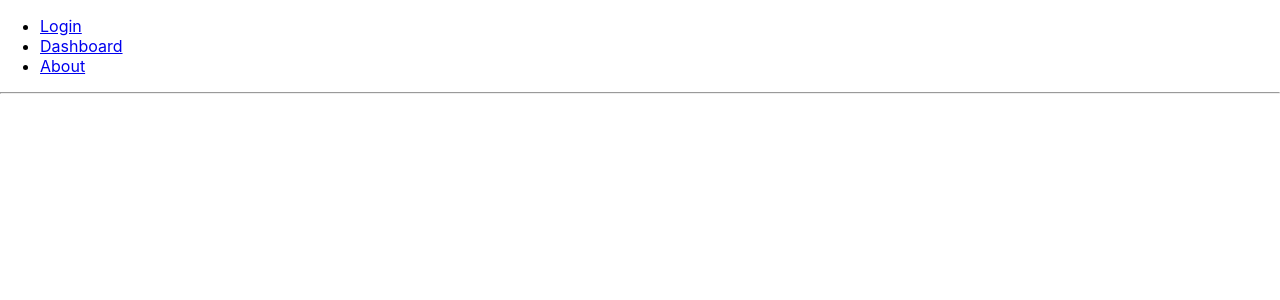
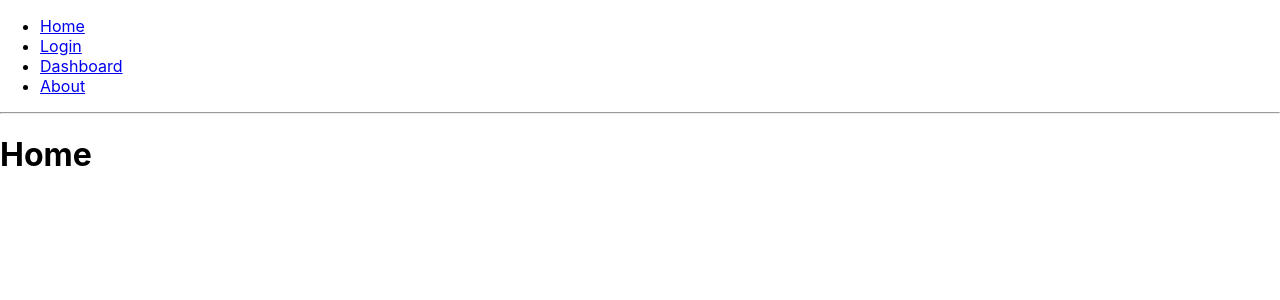
Before and after one commit to neerajg1320/fanalite, a React (Create React App) app in the folder Implementation/Webapp/reactjs-browser-app/: page / in a window 1280 px wide. Shown: the top 300 px of the page. Built offline with nearby package versions, Linux system fonts and the light colour scheme.

Commit message:
PrivateRoute is setup and is working properly. Currently the AuthContext is hardcode to value of false so everytime we assume that user is not logged in

```diff
--- a/Implementation/Webapp/reactjs-browser-app/src/app/App.js
+++ b/Implementation/Webapp/reactjs-browser-app/src/app/App.js
@@ -9,22 +9,27 @@ import {
 import './App.css';
 
 import Login from './authentication/Login';
-import Dashboard from './Dashboard';
-import About from './About';
+import Dashboard from './pages/Dashboard';
+import About from './pages/About';
 import LoginUser from './authentication/LoginUser';
+import Home from './pages/Home';
 
+import { AuthContext } from './authentication/AuthContext';
+import PrivateRoute from './PrivateRoute';
 
 function App() {
-
-
   const loginSuccess = (token) => {
     console.log("Login Success: token=", token);
   }
 
   return (
+    <AuthContext.Provider value={false}>
     <Router>
     <div>
       <ul>
+        <li>
+          <Link to="/">Home</Link>
+        </li>
         <li>
           <Link to="/login">Login</Link>
         </li>
@@ -38,6 +43,7 @@ function App() {
 
       <hr />
 
+
       {/*
         A <Switch> looks through all its children <Route>
         elements and renders the first one whose path
@@ -46,18 +52,16 @@ function App() {
         of them to render at a time
       */}
       <Switch>
-        <Route exact path="/login">
+        <Route exact path="/" component={Home} />
+        <Route path="/login">
           <LoginUser setToken={loginSuccess}/>
         </Route>
-        <Route path="/dashboard">
-          <Dashboard />
-        </Route>
-        <Route path="/about">
-          <About />
-        </Route>
+        <PrivateRoute path="/dashboard" component={Dashboard} />
+        <PrivateRoute path="/about" component={About} />
       </Switch>
     </div>
     </Router>
+    </AuthContext.Provider>
   )
 }
 
--- /dev/null
+++ b/Implementation/Webapp/reactjs-browser-app/src/app/PrivateRoute.jsx
@@ -0,0 +1,20 @@
+import React from 'react';
+import { Route, Redirect } from 'react-router-dom';
+import { useAuth } from './authentication/AuthContext';
+
+function PrivateRoute({ component: Component, ...rest }) {
+  const isAuthenticated = useAuth();
+
+  return(
+    <Route {...rest} render={(props) => (
+      isAuthenticated ? (
+        <Component {...props} />
+      ) : (
+        <Redirect to="/" />
+      )
+    )}
+    />
+  );
+}
+
+export default PrivateRoute;
--- /dev/null
+++ b/Implementation/Webapp/reactjs-browser-app/src/app/authentication/AuthContext.js
@@ -0,0 +1,7 @@
+import { createContext, useContext } from "react";
+
+export const AuthContext = createContext();
+
+export function useAuth() {
+    return useContext(AuthContext);
+}
--- a/Implementation/Webapp/reactjs-browser-app/src/app/authentication/LoginUser.js
+++ b/Implementation/Webapp/reactjs-browser-app/src/app/authentication/LoginUser.js
@@ -32,7 +32,6 @@ async function loginUser(credentials) {
 function LoginUser({setToken}) {
     const [username, setUserName] = useState();
     const [password, setPassword] = useState();
-
 
     const history = useHistory();
 
--- a/Implementation/Webapp/reactjs-browser-app/src/app/Dashboard.jsx
+++ b/Implementation/Webapp/reactjs-browser-app/src/app/pages/Dashboard.jsx
@@ -1,5 +1,5 @@
 import React from 'react';
-import Regex from './regex/Regex';
+import Regex from '../regex/Regex';
 
 export default function Dashboard() {
     return (
--- /dev/null
+++ b/Implementation/Webapp/reactjs-browser-app/src/app/pages/Home.jsx
@@ -0,0 +1,9 @@
+import React from 'react';
+
+export default function Home() {
+    return (
+        <div>
+            <h1>Home</h1>
+        </div>
+    )
+}
```
Also changed, not shown: Implementation/Webapp/reactjs-browser-app/src/app/pages/About.jsx (renamed from Implementation/Webapp/reactjs-browser-app/src/app/About.jsx).
